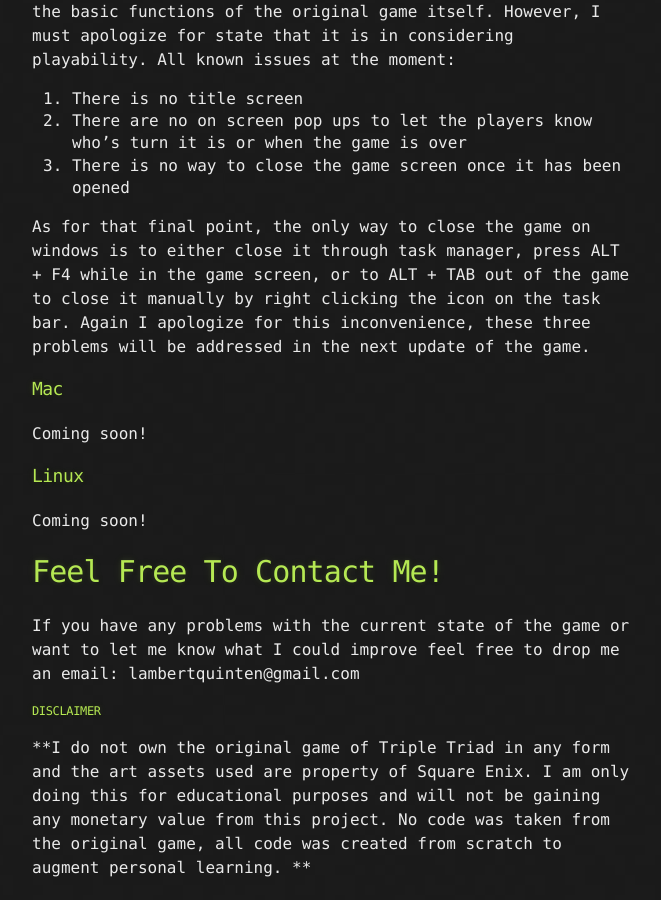
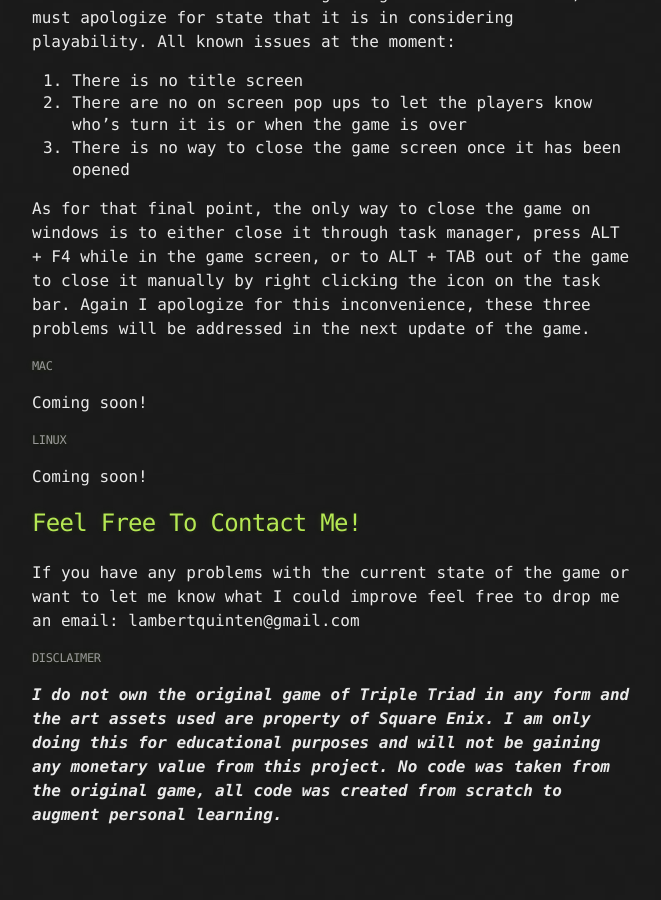
Before and after one commit to lambertq/lambertq.github.io, a Jekyll site: the page built from tripletriad.md, in a window 1280 px wide and 900 px high, scrolled down 1654 px. Shown: the whole window, without its empty margins (308-969 px from the left). Built offline with Jekyll 4.4.1, drawn with Linux system fonts in a browser that asks for light colours; after the commit the page ends 2501 px from its top, so only the background shows below that; part of the change alters nothing that is shown; some of the changed text lies outside the part shown.

```diff
--- a/tripletriad.md
+++ b/tripletriad.md
@@ -4,25 +4,26 @@ title: Triple Triad Remake
 permalink: /tripletriad/
 ---
 
-# Introduction
+## [](#header-2)Introduction
 For one of my first projects to get my feet wet in the process of game development I have decided to remake one my favorite mini-games. The card game in Final Fantasy 8, Triple Triad, has kept my attention for far longer than the actual game has. In other words, I have spent more time trading cards than I have following the main story of the game.
 
 Since I knew a lot about the game from my experiences playing it, I decided to attempt a complete recreation of it from the ground up. To achieve this goal I decided to use the Unity game creation engine, even though I had minimal experience with programs of its type.
 
-# What is Triple Triad?
+## [](#header-2)What is Triple Triad?
 If you are curious about the game that is Triple Triad, I will point you to the [Final Fantasy Wiki Page](http://finalfantasy.wikia.com/wiki/Triple_Triad)
 
 I have made the game in its basic form and as of now it does not have any of the special rules defined in the aforementioned linked page.
 
-# My Motivation
+## [](#header-2)My Motivation
 In my recent years learning Computer programming at Berea College, I have often puzzled about what I wanted to do with my life after having learned these skills. After some research and reflection I decided to make something out of my love of video games. I am currently hoping to become a video game programmer in the years to come, but until that day comes I will be doing personal projects to increase my skill level in the field.
 
-# Follow my Progress
-You can follow some of my progress on this project at my blog: [qmlambert.wordpress.com](https://qmlambert.wordpress.com)
+## [](#header-2)Follow my Progress
+You can follow my previous progress on this project on my old blog: [qmlambert.wordpress.com](https://qmlambert.wordpress.com)
 
-# Download Links
-### Windows
+## [](#header-2)Download Links
+###### [](#header-6)Windows
 [DOWNLOAD HERE](https://drive.google.com/open?id=0BzSM2CkHXf-uSHFaRjJXUEQxMTg)
+
 Controls are as simple as click and dragging a card to a location on the game board. Score is shown in the upper corners of the screen and the winner is decided by who has the higher score when the gameboard is filled.
 
 Blue player goes first every time.
@@ -35,14 +36,14 @@ At the moment I have a partially built game that does all of the basic functions
 
 As for that final point, the only way to close the game on windows is to either close it through task manager, press ALT + F4 while in the game screen, or to ALT + TAB out of the game to close it manually by right clicking the icon on the task bar. Again I apologize for this inconvenience, these three problems will be addressed in the next update of the game.
 
-### Mac
+###### [](#header-6)Mac
 Coming soon!
 
-### Linux
+###### [](#header-6)Linux
 Coming soon!
 
-# Feel Free To Contact Me!
+## [](#header-2)Feel Free To Contact Me!
 If you have any problems with the current state of the game or want to let me know what I could improve feel free to drop me an email: lambertquinten@gmail.com
 
-##### Disclaimer
-**I do not own the original game of Triple Triad in any form and the art assets used are property of Square Enix. I am only doing this for educational purposes and will not be gaining any monetary value from this project. No code was taken from the original game, all code was created from scratch to augment personal learning. **
+###### [](#header-6)Disclaimer
+**_I do not own the original game of Triple Triad in any form and the art assets used are property of Square Enix. I am only doing this for educational purposes and will not be gaining any monetary value from this project. No code was taken from the original game, all code was created from scratch to augment personal learning._**
```
